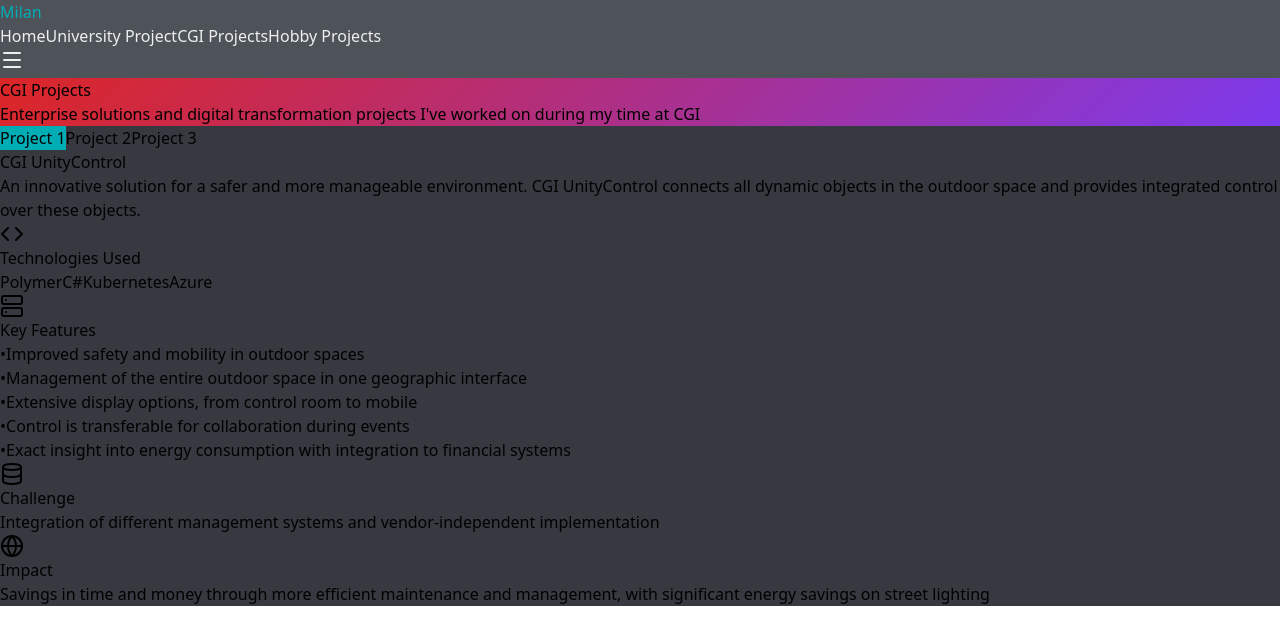
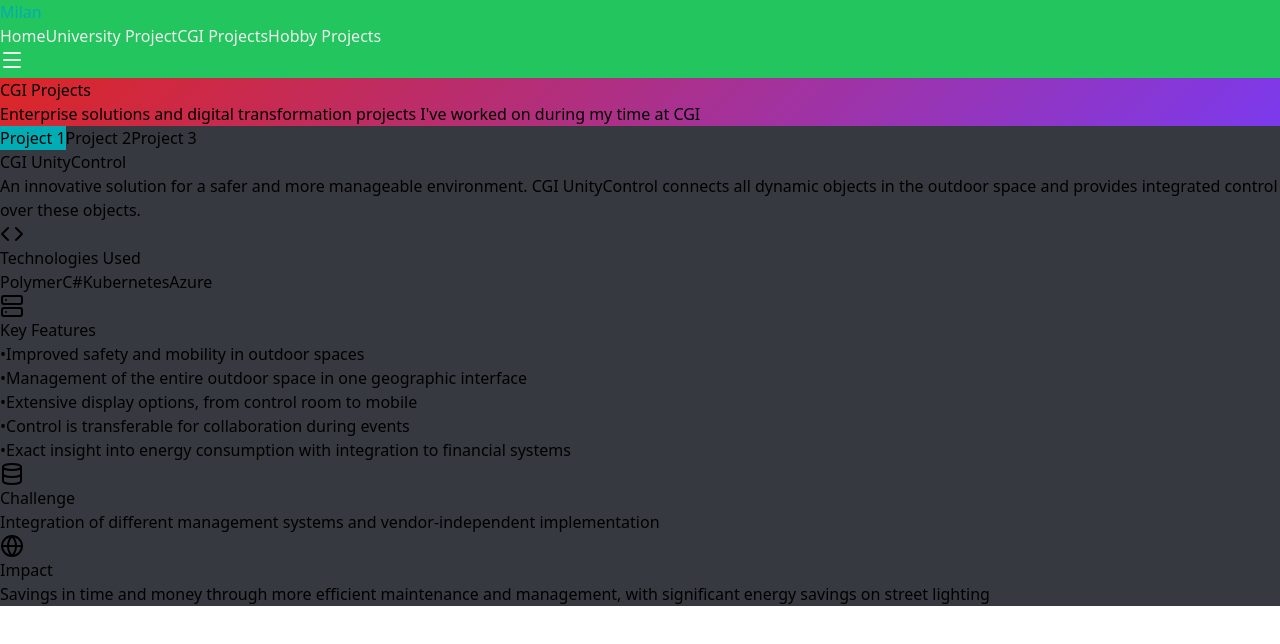
Before and after one commit to CursingAphid/MilanAlbertzWebsite, a React (Vite) app: page /cgi-projects in a window 1280 px wide. Shown: the top 644 px of the page. Built offline with nearby package versions, Linux system fonts and the light colour scheme.

Commit message:
made header green

```diff
--- a/src/index.css
+++ b/src/index.css
@@ -676,7 +676,7 @@
 }
 
 .bg-navbar {
-  background-color: rgba(34, 40, 49, 0.8);
+  background-color: #22C55E; /* Tailwind green-500 */
 }
 
 .text-gradient-accent {
```
